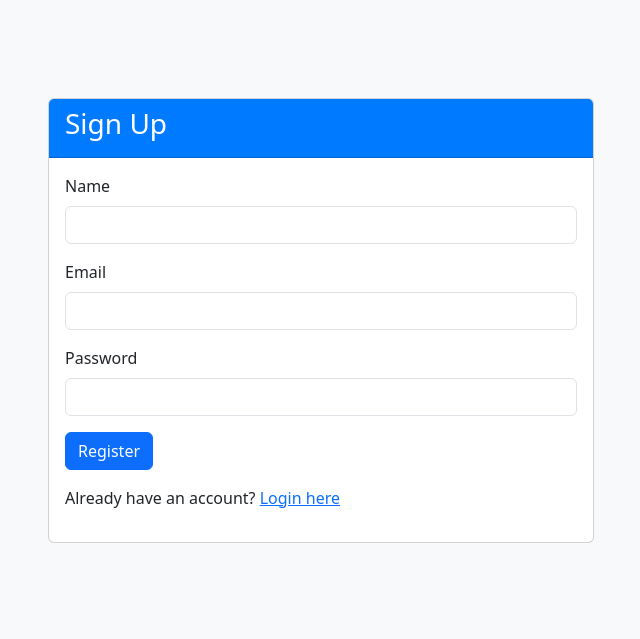
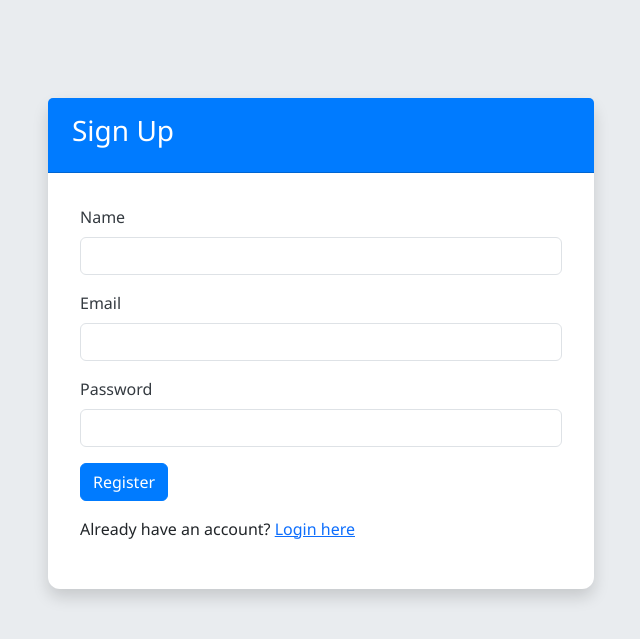
Before and after one commit to mohan-sh/GUVI, a PHP site: page /frontend/signup.html in a window 1280 px wide. Shown: the top 639 px of the page, without its empty margins (319-959 px from the left). Run offline with PHP 8.4, Linux system fonts and the light colour scheme; some libraries are stand-ins or nearby versions.

Commit message:
added style

```diff
--- a/frontend/assets/css/style.css
+++ b/frontend/assets/css/style.css
@@ -1,9 +1,80 @@
 body {
+    font-family: 'Segoe UI', Roboto, 'Helvetica Neue', Arial, sans-serif;
     padding-top: 50px;
-    background-color: #f8f9fa;
+    background-color: #e9ecef;
+}
+
+.card {
+    border-radius: 0.75rem;
+    box-shadow: 0 0.5rem 1rem rgba(0, 0, 0, 0.15);
+    border: none;
 }
 
 .card-header {
     background-color: #007bff;
     color: white;
+    font-size: 1.25rem;
+    font-weight: 600;
+    border-top-left-radius: 0.75rem;
+    border-top-right-radius: 0.75rem;
+    padding: 1rem 1.5rem;
 }
+
+.card-body {
+    padding: 2rem;
+}
+
+.form-label {
+    font-weight: 500;
+    color: #343a40;
+}
+
+.form-control:focus {
+    border-color: #80bdff;
+    box-shadow: 0 0 0 0.2rem rgba(0, 123, 255, 0.25);
+}
+
+.btn-primary {
+    background-color: #007bff;
+    border-color: #007bff;
+    transition: background-color 0.15s ease-in-out, border-color 0.15s ease-in-out;
+}
+
+.btn-primary:hover {
+    background-color: #0056b3;
+    border-color: #004085;
+}
+
+.btn-success {
+    background-color: #28a745;
+    border-color: #28a745;
+    transition: background-color 0.15s ease-in-out, border-color 0.15s ease-in-out;
+}
+
+.btn-success:hover {
+    background-color: #1e7e34;
+    border-color: #1c7430;
+}
+
+.btn-danger {
+    background-color: #dc3545;
+    border-color: #dc3545;
+    transition: background-color 0.15s ease-in-out, border-color 0.15s ease-in-out;
+}
+
+.btn-danger:hover {
+    background-color: #c82333;
+    border-color: #bd2130;
+}
+
+.mt-5 {
+    margin-top: 3rem !important;
+}
+
+.mb-3 {
+    margin-bottom: 1rem !important;
+}
+
+.m-2 {
+    margin: 0.5rem !important;
+}
```
